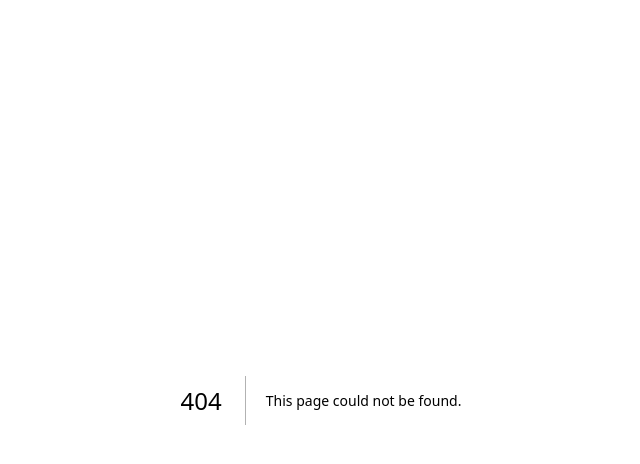
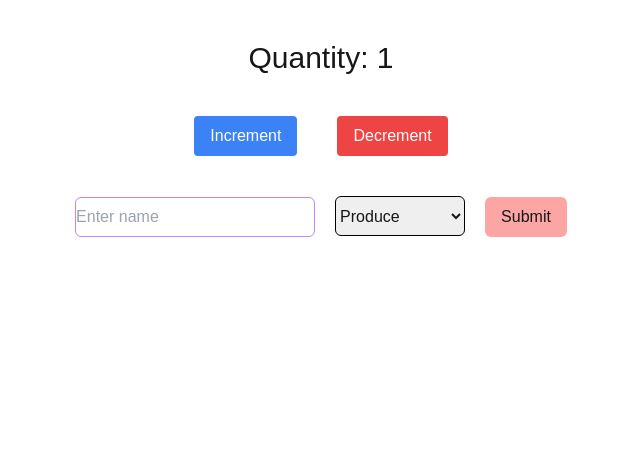
Before and after one commit to chel-ocean/cprg306-assignments, a Next.js app: page /week-5 in a window 1280 px wide. Before the commit this address had no page. Shown: the top 464 px of the page, without its empty margins (319-959 px from the left). Built offline with nearby package versions, Linux system fonts and the light colour scheme.

Commit message:
complete

```diff
--- a/app/page.js
+++ b/app/page.js
@@ -10,6 +10,8 @@ export default function Page(){
       <Link href="week-3">Week 3</Link>
       <br></br>
       <Link href="week-4">Week 4</Link>
+      <br></br>
+      <Link href="week-5">Week 5</Link>
     </main>
   );
 }
--- /dev/null
+++ b/app/week-5/page.js
@@ -0,0 +1,73 @@
+"use client";
+
+import { useState } from "react";
+import Item from "../week-3/item";
+
+export default function Page() {
+    // week 4:
+    let [quantity, setQuantity] = useState(1);
+
+    const increment = () => {
+        if (quantity < 20) {
+            setQuantity(quantity + 1);
+        }
+    };
+
+    const decrement = () => {
+        if (quantity > 1) {
+        setQuantity(quantity - 1);
+        }
+    };
+
+    // week 5:
+    let [name, setName] = useState("");
+
+    let [category, setCategory] = useState("produce");
+
+    const handleSubmit = (event) => {
+        event.preventDefault();
+        <Item name={name} quantity={quantity} category={category}/>
+        console.log(name, quantity, category);
+        alert("Name: " + name + ", Quantity: " + quantity + ", Category: " + category);
+        setName("");
+        setQuantity(1);
+        setCategory("produce");
+    }
+
+    return (
+        <div>
+            <p className="text-3xl my-10 text-center">Quantity: {quantity}</p>
+
+            <div className="flex flex-row gap-10 mt-10 justify-center">
+                <button className="bg-blue-500 text-white py-2 px-4 rounded"
+                    onClick={increment}>Increment</button>
+
+                <button className="bg-red-500 text-white py-2 px-4 rounded"
+                    onClick={decrement}>Decrement</button>
+            </div>
+
+            <form onSubmit={handleSubmit} className="text-center mt-10">
+                <input type="text" placeholder="Enter name" value={name}
+                onChange={(e) => setName(e.target.value)}
+                className="border border-purple-400 w-60 h-10 rounded-md"
+                required/>
+
+                <select name="category" className="ml-5 border border-black h-10 rounded-md"
+                value={category}
+                onChange={(e) => setCategory(e.target.values)}>
+                    <option value="produce">Produce</option>
+                    <option value="dairy">Dairy</option>
+                    <option value="meat">Meat</option>
+                    <option value="frozenFoods">Frozen Foods</option>
+                    <option value="cannedGoods">Canned Goods</option>
+                    <option value="dryGoods">Dry Goods</option>
+                    <option value="beverages">Beverages</option>
+                    <option value="snacks">Snacks</option>
+                    <option value="household">Household</option>
+                    <option value="other">Other</option>
+                </select>
+                <input type="submit" className="px-4 py-2 bg-red-300 rounded-md ml-5"></input>
+            </form>
+        </div>
+    )
+}
```
Also changed, not shown: app/week-5/new-item.js (added).
